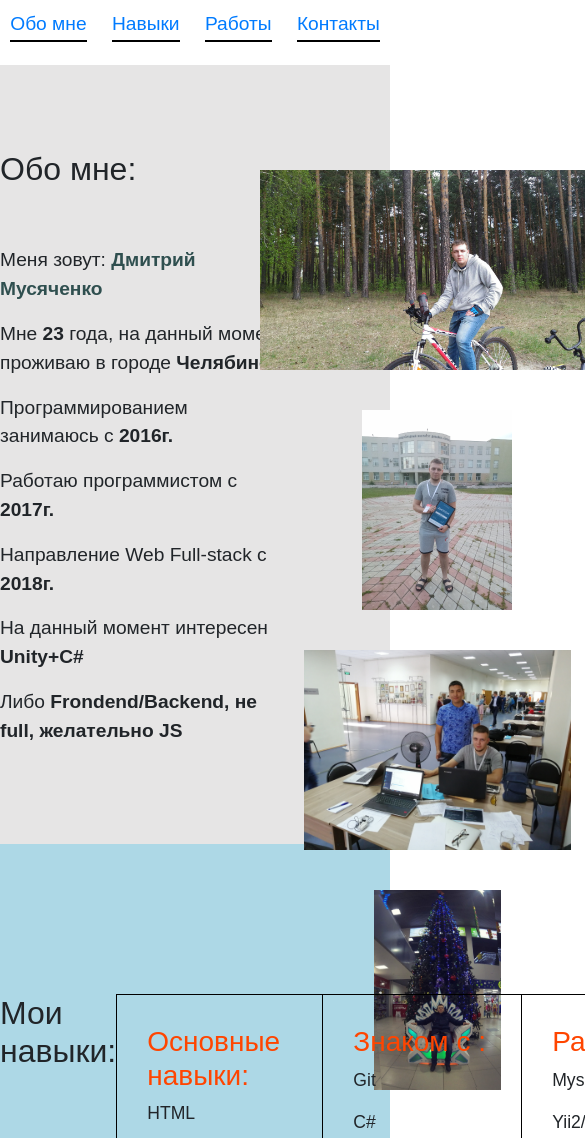
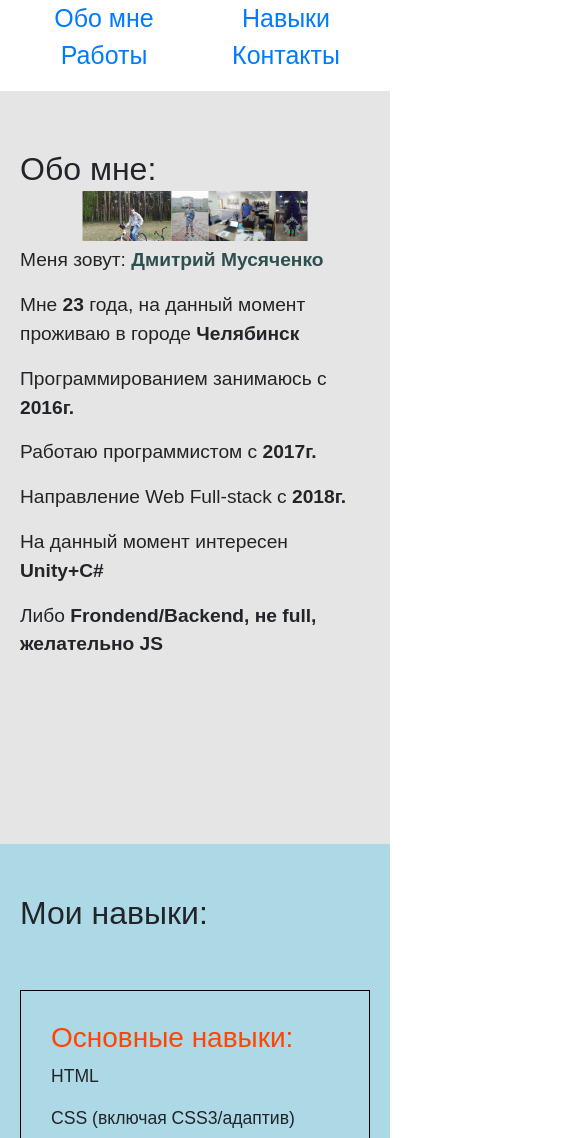
Before and after one commit to dimati9/dimati9.github.io, a plain HTML site: page index.html in a window 390 px wide. Shown: the top 1138 px of the page, 585 px wide, since content can reach past the window. Drawn offline with nearby package versions, Linux system fonts and the light colour scheme; a web font is replaced by a local one.

Commit message:
add adaptive

```diff
--- a/index.html
+++ b/index.html
@@ -2,6 +2,7 @@
 <html lang="ru">
 <head>
     <meta charset="UTF-8">
+    <meta name="viewport" content="width=device-width, initial-scale=1">
     <title>Dmitriy M.</title>
     <link rel="stylesheet" href="dist/magnific-popup.css">
     <link rel="stylesheet" href="https://stackpath.bootstrapcdn.com/bootstrap/4.1.3/css/bootstrap.min.css" integrity="sha384-MCw98/SFnGE8fJT3GXwEOngsV7Zt27NXFoaoApmYm81iuXoPkFOJwJ8ERdknLPMO" crossorigin="anonymous">
@@ -59,7 +60,7 @@
 
        <div class="my_skills" id="myskills">
            <div class="content flex-box">
-           <h2>Мои навыки: </h2>
+               <span class="h2">Мои навыки: </span>
            <div class="flex-skills">
                <div class="skills">
                    <h3>Основные навыки: </h3>
@@ -92,7 +93,7 @@
 
        <div class="my_jobs" id="myjobs">
            <div class="content flex-box">
-           <h2>Мои работы: </h2>
+               <span class="h2">Мои работы: </span>
           <div class="my_jobs_all">
               <article>
                   <header>
@@ -100,7 +101,7 @@
 
                   </header>
                   <a name="man"></a>
-                  <h2> Сайты </h2>
+                  <span class="h2"> Сайты </span>
                   <details>
                       <summary>Показать/скрыть работы</summary>
                       <br>
@@ -127,7 +128,7 @@
 
                   </header>
                   <a name="ped"></a>
-                  <h2> Игры </h2>
+                  <span class="h2"> Игры </span>
                   <details>
                       <summary>Показать/скрыть работы</summary>
                       <br>
@@ -154,7 +155,7 @@
 
                   </header>
                   <a name="ped"></a>
-                  <h2> Всё остальное </h2>
+                  <span class="h2"> Всё остальное </span>
                   <details>
                       <summary>Показать/скрыть работы</summary>
                       <details>
@@ -182,16 +183,18 @@
 
 
        <div class="my_contacts" id="mycontacts">
-           <h2>Контакты: </h2>
+           <div class="content flex-box">
+           <span class="h2">Контакты: </span>
            <div class="contacts">
                <p>E-mail: <b>dimati9@yandex.ru</b></p>
                <p>Github: <b><a href="https://github.com/dimati9?tab=repositories">Repositories</a></b></p>
                <p>VK: <b><a href="vk.com/yea_its_me">yea_its_me</a></b></p>
            </div>
-           <footer>
-               <span> Сайт создан за 2 часа, Дмитрием Мусяченко &copy;</span>
-           </footer>
+           </div>
        </div>
+       <footer>
+           <span> Сайт создан за 2 часа, Дмитрием Мусяченко &copy;</span>
+       </footer>
 
 
     <script src="dist/jquery.magnific-popup.js"></script>
--- a/style.less
+++ b/style.less
@@ -12,12 +12,25 @@ body {
 
 }
 
+.content {
+	margin: 0 auto;
+}
+
+.h2 {
+	display: block;
+	margin-bottom: .5rem;
+	font-family: inherit;
+	font-weight: 500;
+	line-height: 1.2;
+	color: inherit;
+	padding: 50px 0;
+}
+
 .me {
 	padding-top: 150px;
 	display: flex;
 	height: 100vh;
-    background-color: rgba(10,0,0, 0.1);
-
+	background-color: rgba(10, 0, 0, 0.1);
 
 	img {
 		max-height: 500px;
@@ -38,12 +51,6 @@ body {
 	span {
 		color: darkslategrey;
 	}
-    margin-left: 182px;
-
-}
-
-#foto {
-             margin-left: 200px;
 }
 
 .my_jobs {
@@ -54,6 +61,7 @@ body {
 		padding-left: 50px;
 	}
 	article {
+		padding-bottom: 30px;
 		padding-left: 150px;
 		h2 {
 			color: dodgerblue;
@@ -67,13 +75,14 @@ body {
 		font-size: 1.1em;
 	}
 }
+
 .contacts {
 	display: block;
 	width: 30%;
 	margin: 0 auto;
 }
+
 .my_contacts {
-    text-align: center;
 	h2 {
 		font-size: 2em;
 		font-weight: 600;
@@ -89,13 +98,12 @@ body {
 	b {
 		color: lightgreen;
 	}
-    padding-left: 50px;
 	height: 100vh;
 	background-color: orchid;
 }
 
-
 .menu {
+	z-index: 5;
 	position: fixed;
 	width: 100%;
 	font-size: 1.2em;
@@ -157,8 +165,6 @@ body {
 		font-size: 1.1em;
 	}
 }
-
-
 
 #back-top {
 	position: fixed;
@@ -241,4 +247,78 @@ footer {
 	bottom: 0;
 	width: 100%;
 	height: 80px;
+	text-align: center;
 }
+
+@media (max-width: 768px) {
+	.flex-skills {
+		flex-direction: column;
+	}
+	.my_skills {
+		height: 100%;
+	}
+	.skills {
+		border-right: 1px solid #000;
+	}
+	.menu {
+		width: 100vw;
+	}
+	.my_jobs article {
+		padding-left: 0;
+	}
+	details {
+		max-width: 100%;
+		overflow: scroll;
+
+	}
+	.content {
+		max-width: 550px;
+	}
+
+	.menu li {
+		font-size: 1.5em;
+	}
+
+	.menu ul {
+		display: flex;
+		justify-content: space-evenly;
+	}
+
+	.flex-box {
+		position: relative;
+	}
+
+	.gallery {
+		position: absolute;
+		top: 90%;
+		left: 50%;
+		transform: translate(-50%, -50%);
+	}
+
+	.gallery img {
+		max-height: 50px;
+	}
+}
+
+@media (max-width: 550px) {
+	.gallery {
+		display: flex;
+		top: 66px;
+
+	}
+	.content {
+		max-width: 350px;
+	}
+	.menu li {
+		padding: 0;
+		font-size: 1.3em;
+		width: 40%;
+	}
+	.menu ul {
+		flex-wrap: wrap;
+	}
+	.menu a {
+		border-bottom: none;
+	}
+
+}
```
Also changed, not shown: style.css. Lines whose indentation alone changed are shown as unchanged.
